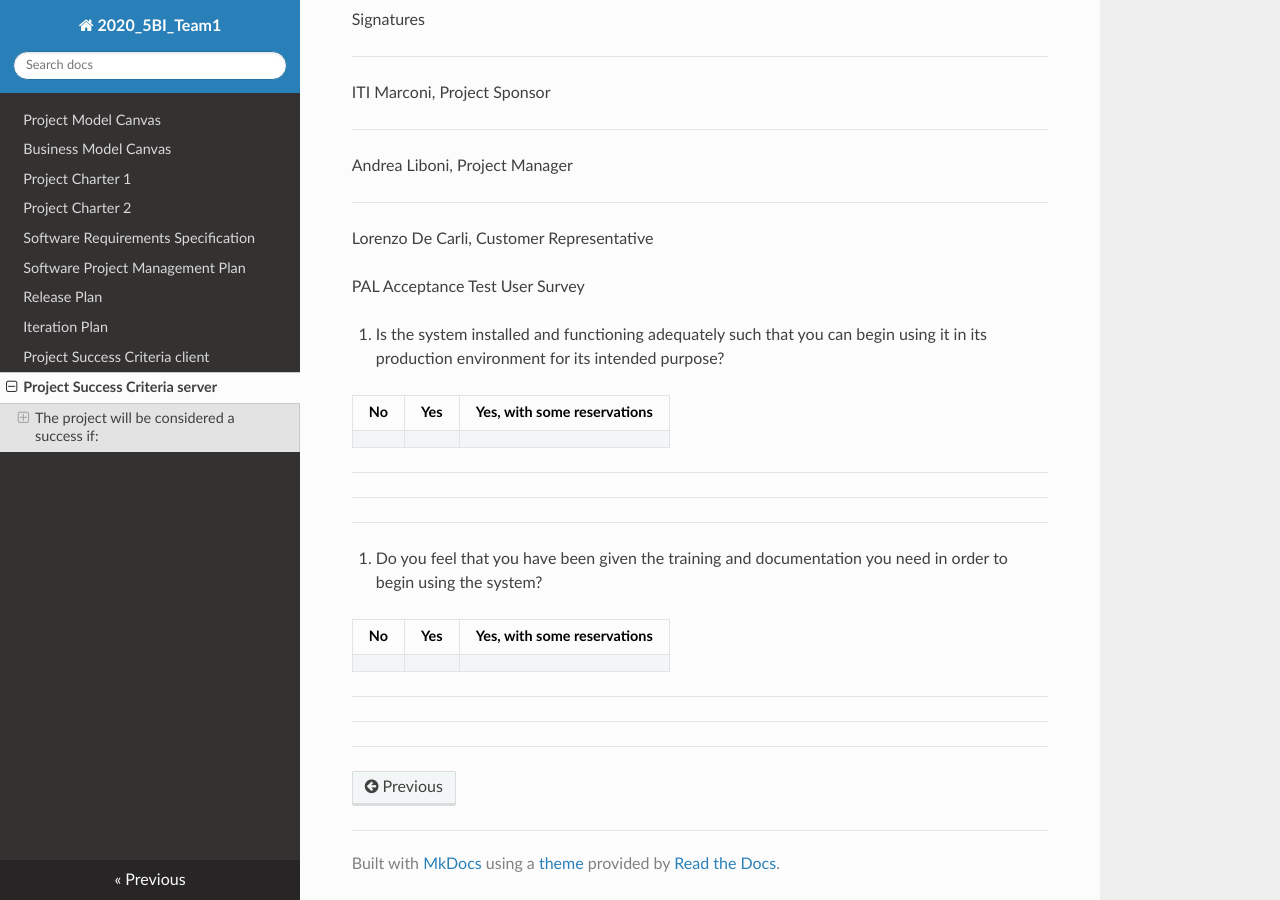
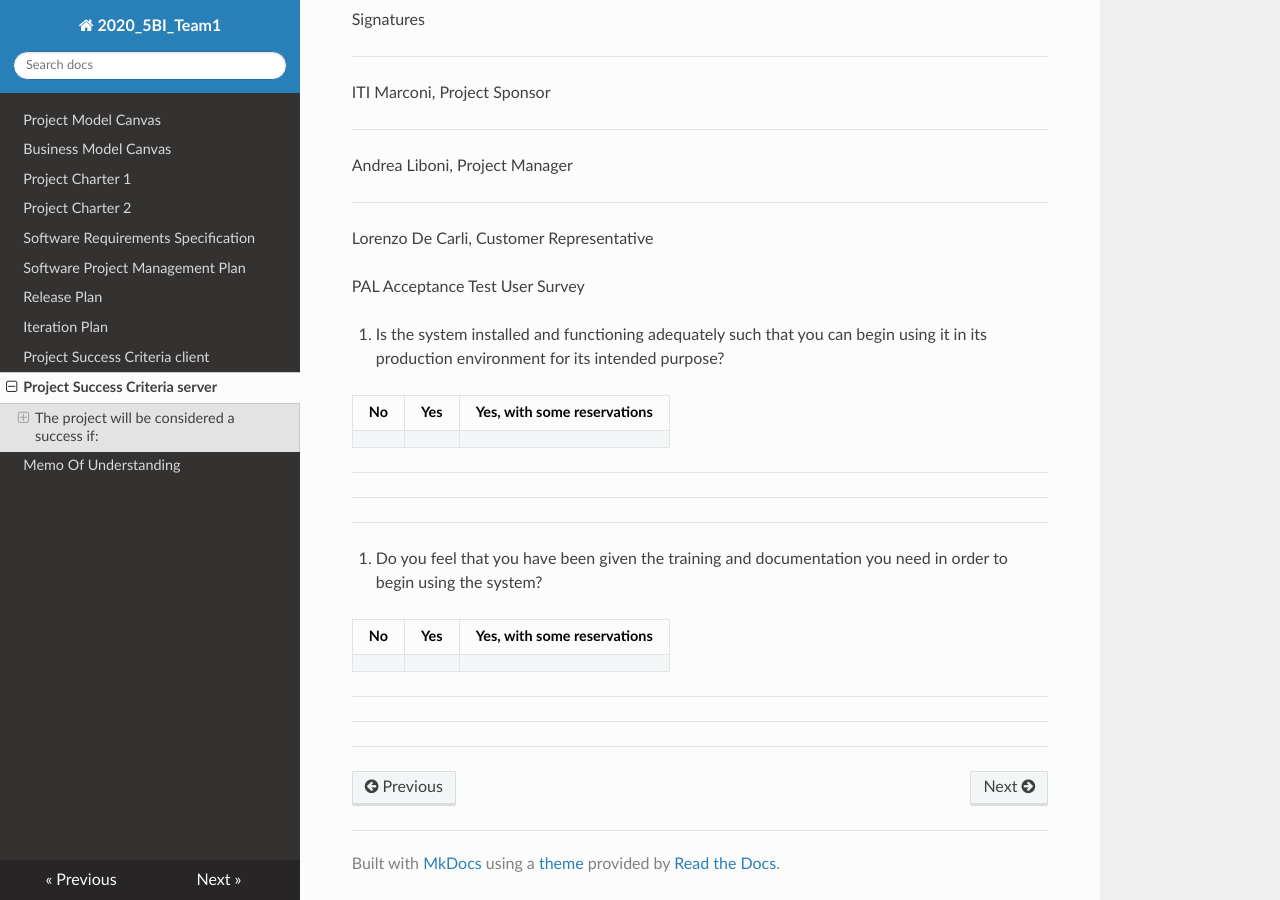
Before and after one commit to FrankMartinuz/2020_5BI_team1_Liboni, an MkDocs documentation site: the page built from docs/Project_Success_Criteria_server.md, in a window 1280 px wide and 900 px high, scrolled down 838 px. Built offline with MkDocs 1.6.1, drawn with Linux system fonts in a browser that asks for light colours; nearby versions of some CDN libraries; old or Windows-style settings are respelled for this version of MkDocs.

Commit message:
Removed the tmplate file and added the Memo at the mkdocs.yml

```diff
--- a/mkdocs.yml
+++ b/mkdocs.yml
@@ -11,6 +11,7 @@ nav:
     - 'Iteration Plan': 'Iteration_Plan.md'
     - 'Project Success Criteria client': 'Project_Success_Criteria_client.md'
     - 'Project Success Criteria server': 'Project_Success_Criteria_server.md'
+    - 'Memo Of Understanding': 'Memo_of_understanding.md'
 
 theme:
     name: readthedocs
```
Also changed, not shown: 1 other file.
